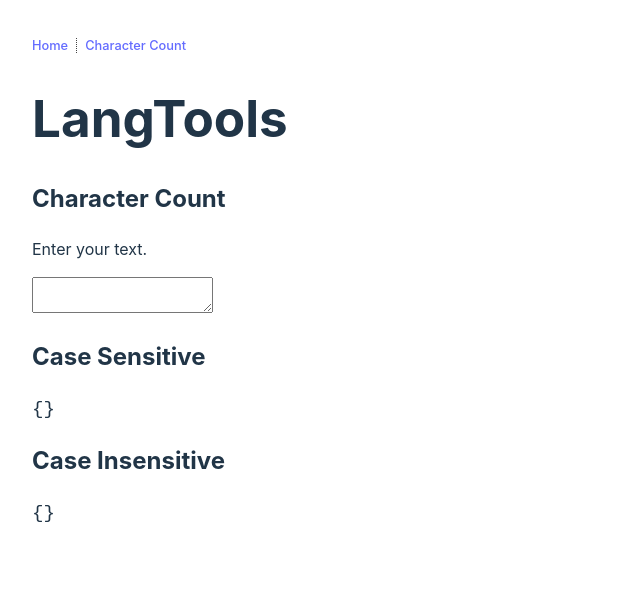
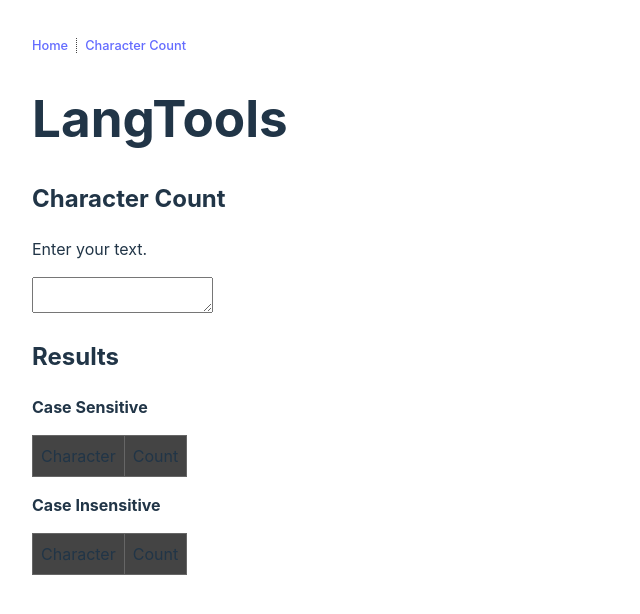
Before and after one commit to seanodaniels/LangTools, a React (Vite) app: page /character-count in a window 1280 px wide. Shown: the top 614 px of the page, without its empty margins (0-640 px from the left). Built offline with nearby package versions, Linux system fonts and the light colour scheme.

Commit message:
feat: results display in table

```diff
--- a/src/App.css
+++ b/src/App.css
@@ -40,6 +40,28 @@ pre.results {
   text-decoration: underline;
 }
 
+table.count-result-table {
+  border: 1px solid #444444;
+  border-collapse: collapse;
+
+}
+
+table.count-result-table td {
+  border: 1px solid #444444;
+  padding: 0.5rem;
+  font-size: 1.2rem;
+  text-align: center;
+}
+
+table.count-result-table th {
+  border: 1px solid #666666;
+  background-color: #444444;
+  padding: 0.5rem;
+  font-size: 1rem;
+  font-weight: normal;
+  text-align: center;
+}
+
 @keyframes logo-spin {
   from {
     transform: rotate(0deg);
--- a/src/components/CharacterCount.jsx
+++ b/src/components/CharacterCount.jsx
@@ -11,15 +11,18 @@ const CharacterCount = () => {
   }
 
   const displayCounts = (newObject) => {
-    return JSON.stringify(newObject, null, 2)
+    // const stringified = JSON.stringify(newObject, null, 2)
+    if (newObject) {
+      const newArr = Object.entries(newObject)
+      console.log('newArr', newArr)
+      return newArr
+    }
+
   }
 
   const alphabetize = (newObject) => {
-
     if (newObject) {
-
       let sortedObject = {}
-
       Object.keys(newObject).sort((a, b) => {
         return a.toLowerCase().localeCompare(b.toLowerCase());
       }).forEach(function(key) {
@@ -44,6 +47,24 @@ const CharacterCount = () => {
     return result
   }
 
+  const DisplayCountTable = ({countArr}) => {
+    if (countArr) {
+    return (
+      <table className="count-result-table">
+        <tr>
+          <th>Character</th>
+          <th>Count</th>
+        </tr>
+      {
+        countArr.map(pair =>
+          <tr key={pair}>
+            {pair.map(item => <td key={item}>{item}</td>)}
+          </tr>)
+      }</table>
+      )
+    }
+  }
+
   useEffect(() => {
     const str = userInput
     const strCaseInsensitive = userInput.toLowerCase()
@@ -56,18 +77,21 @@ const CharacterCount = () => {
       <h2>Character Count</h2>
       <p>Enter your text.</p>
 
-
       <form>
         <label>
           <textarea value={userInput} onChange={handleTextChange} />
         </label>
       </form>
 
+      <h2>Results</h2>
+
       <div id="count-output">
-        <h2>Case Sensitive</h2>
-        <pre className="results">{displayCounts(alphabetize(countBreakdown))}</pre>
-        <h2>Case Insensitive</h2>
-        <pre className="results">{displayCounts(alphabetize(countBreakdownCI))}</pre>
+
+        <p><strong>Case Sensitive</strong></p>
+        <DisplayCountTable countArr={displayCounts(alphabetize(countBreakdown))} />
+
+        <p><strong>Case Insensitive</strong></p>
+        <DisplayCountTable countArr={displayCounts(alphabetize(countBreakdownCI))} />
       </div>
     </div>
   )
```
